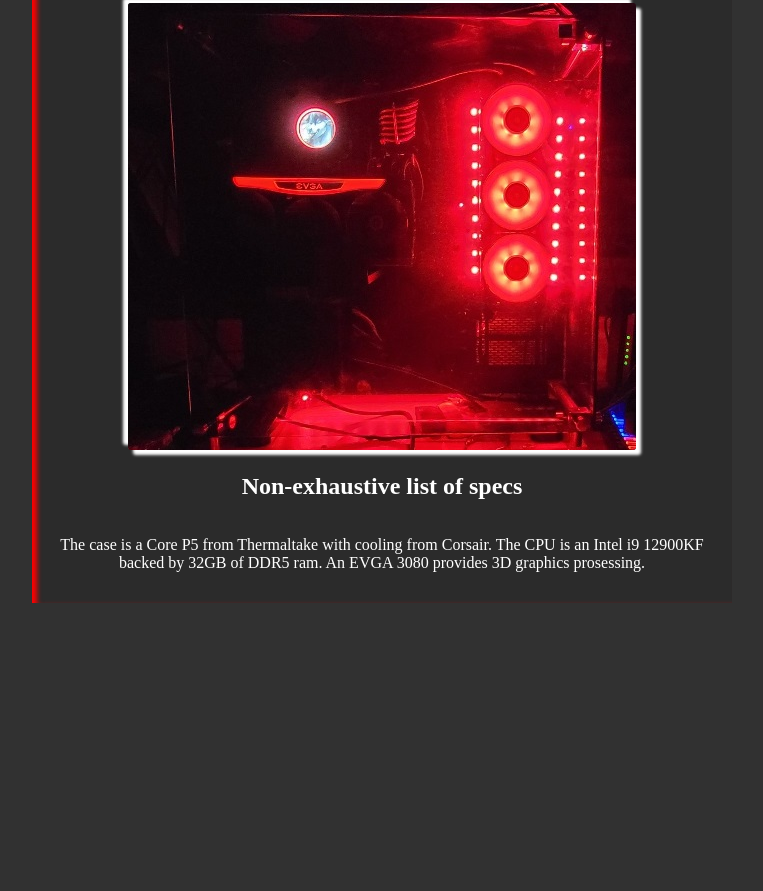
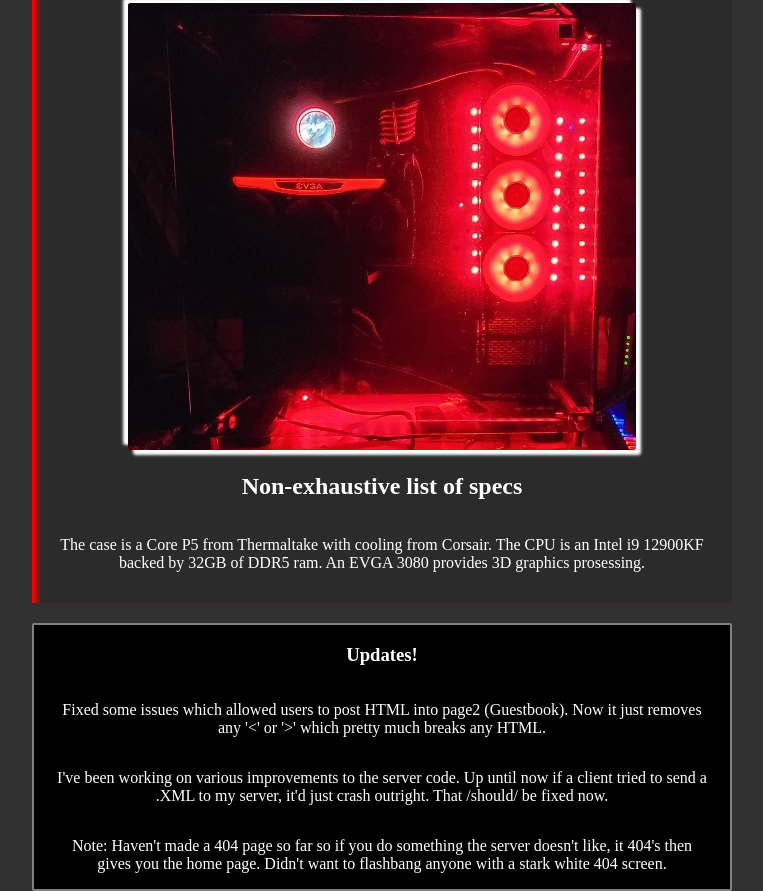
Before and after one commit to BenjaminWilson13/FirstWebsite, a plain HTML site: page index.html in a window 1280 px wide. Shown: the part 555-1446 px from the top of the page, without its empty margins (258-1021 px from the left). Before the commit the page ends 1158 px from the top, so only its background shows below. Drawn offline with Linux system fonts and the light colour scheme.

Commit message:
fixed the xml/json problems and added an updates footer to the home page

```diff
--- a/index.html
+++ b/index.html
@@ -56,7 +56,12 @@
         32GB of DDR5 ram. An EVGA 3080 provides 3D graphics prosessing.
       </p>
     </div>
-
+    <footer>
+      <h3>Updates!</h3>
+      <p>Fixed some issues which allowed users to post HTML into page2 (Guestbook). Now it just removes any '<' or '>' which pretty much breaks any HTML.</p>
+      <p>I've been working on various improvements to the server code. Up until now if a client tried to send a .XML to my server, it'd just crash outright. That /should/ be fixed now. </p>
+      <p>Note: Haven't made a 404 page so far so if you do something the server doesn't like, it 404's then gives you the home page. Didn't want to flashbang anyone with a stark white 404 screen.</p>
+    </footer>
 
   </body>
 
--- a/server.js
+++ b/server.js
@@ -14,7 +14,9 @@ const server = http.createServer((request, response) => {
     request.on('end', () => {
         if (requestBody) {
             console.log(request.headers['content-type']);
-            request.body = requestBody
+            if (request.headers['content-type'] === 'application/x-www-form-urlencoded'){
+
+                request.body = requestBody
                 .split("&")
                 .map((keyValuePair) => keyValuePair.split("="))
                 .map(([key, value]) => [key, value.replace(/\+/g, " ")])
@@ -23,6 +25,7 @@ const server = http.createServer((request, response) => {
                     acc[key] = value;
                     return acc;
                 }, {});
+            }
         }
 
         if (request.method === 'GET') {
--- a/styles.css
+++ b/styles.css
@@ -105,3 +105,15 @@ label {
   margin: 20px;
   border: 0;
 }
+
+footer {
+  margin-top: 20px;
+  width: 100%;
+  display: flex;
+  align-items: center;
+  flex-direction: column;
+  background-color: black;
+  border: 2px solid gray;
+  border-radius: 2px;
+  padding: 0 20px;
+}
```
